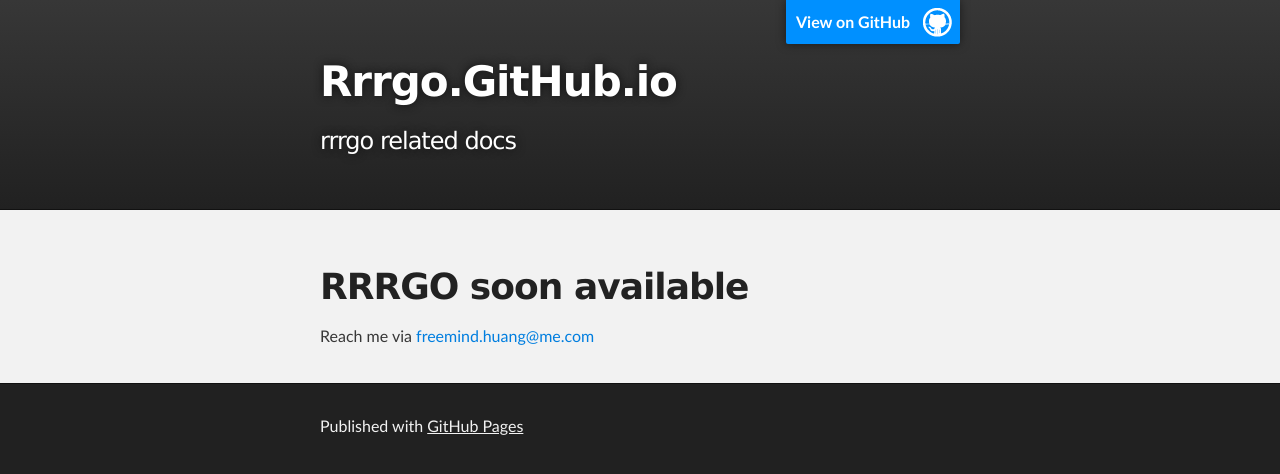
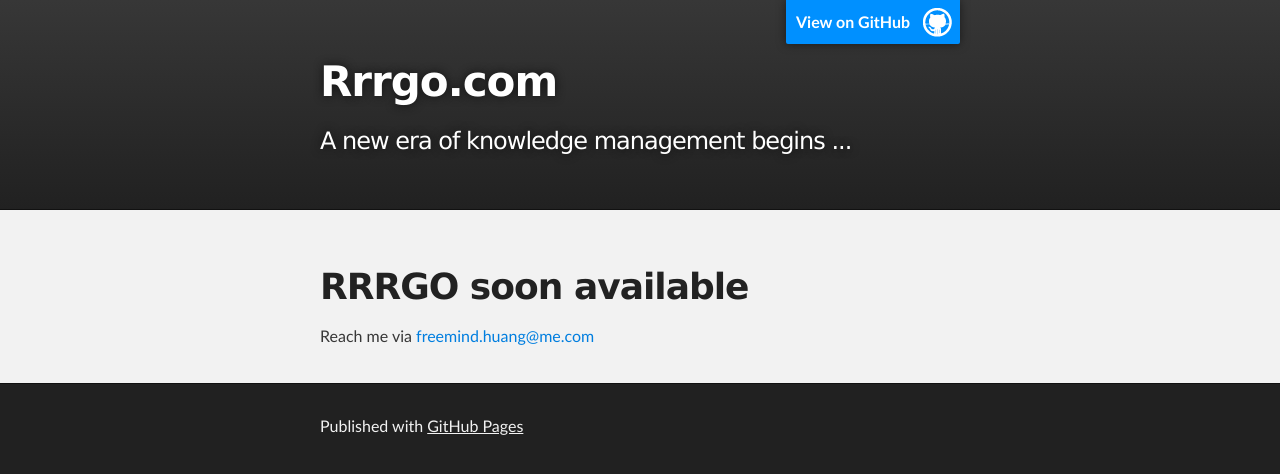
Before and after one commit to rrrgo/rrrgo.github.io, a Jekyll site: the page index.html, which Jekyll copies as it is, in a window 1280 px wide. Shown: the top 474 px of the page. Built offline with Jekyll 4.4.1, drawn with Linux system fonts in a browser that asks for light colours.

Commit message:
Replace master branch with page content via GitHub

```diff
--- a/index.html
+++ b/index.html
@@ -4,11 +4,11 @@
   <head>
     <meta charset='utf-8'>
     <meta http-equiv="X-UA-Compatible" content="chrome=1">
-    <meta name="description" content="Rrrgo.GitHub.io : rrrgo related docs">
+    <meta name="description" content="Rrrgo.com : A new era of knowledge management begins ...">
 
     <link rel="stylesheet" type="text/css" media="screen" href="stylesheets/stylesheet.css">
 
-    <title>Rrrgo.GitHub.io</title>
+    <title>Rrrgo.com</title>
   </head>
 
   <body>
@@ -18,8 +18,8 @@
         <header class="inner">
           <a id="forkme_banner" href="https://github.com/rrrgo">View on GitHub</a>
 
-          <h1 id="project_title">Rrrgo.GitHub.io</h1>
-          <h2 id="project_tagline">rrrgo related docs</h2>
+          <h1 id="project_title">Rrrgo.com</h1>
+          <h2 id="project_tagline">A new era of knowledge management begins ...</h2>
 
         </header>
     </div>
--- a/params.json
+++ b/params.json
@@ -1 +1 @@
-{"name":"Rrrgo.GitHub.io","tagline":"rrrgo related docs","body":"RRRGO soon available\r\n===============\r\n\r\nReach me via freemind.huang@me.com\r\n","google":"","note":"Don't delete this file! It's used internally to help with page regeneration."}
+{"name":"Rrrgo.com","tagline":"A new era of knowledge management begins ...","body":"RRRGO soon available\r\n===============\r\n\r\nReach me via freemind.huang@me.com\r\n","google":"","note":"Don't delete this file! It's used internally to help with page regeneration."}
```
